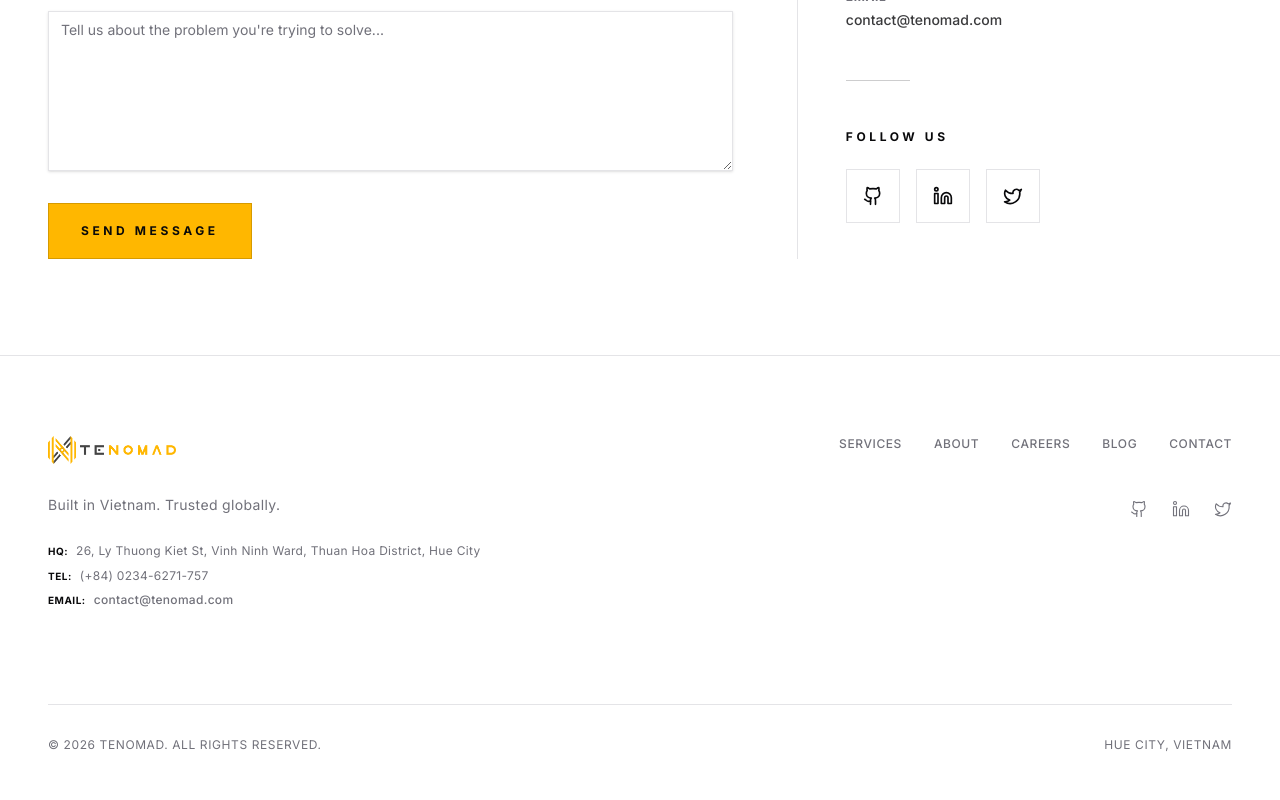
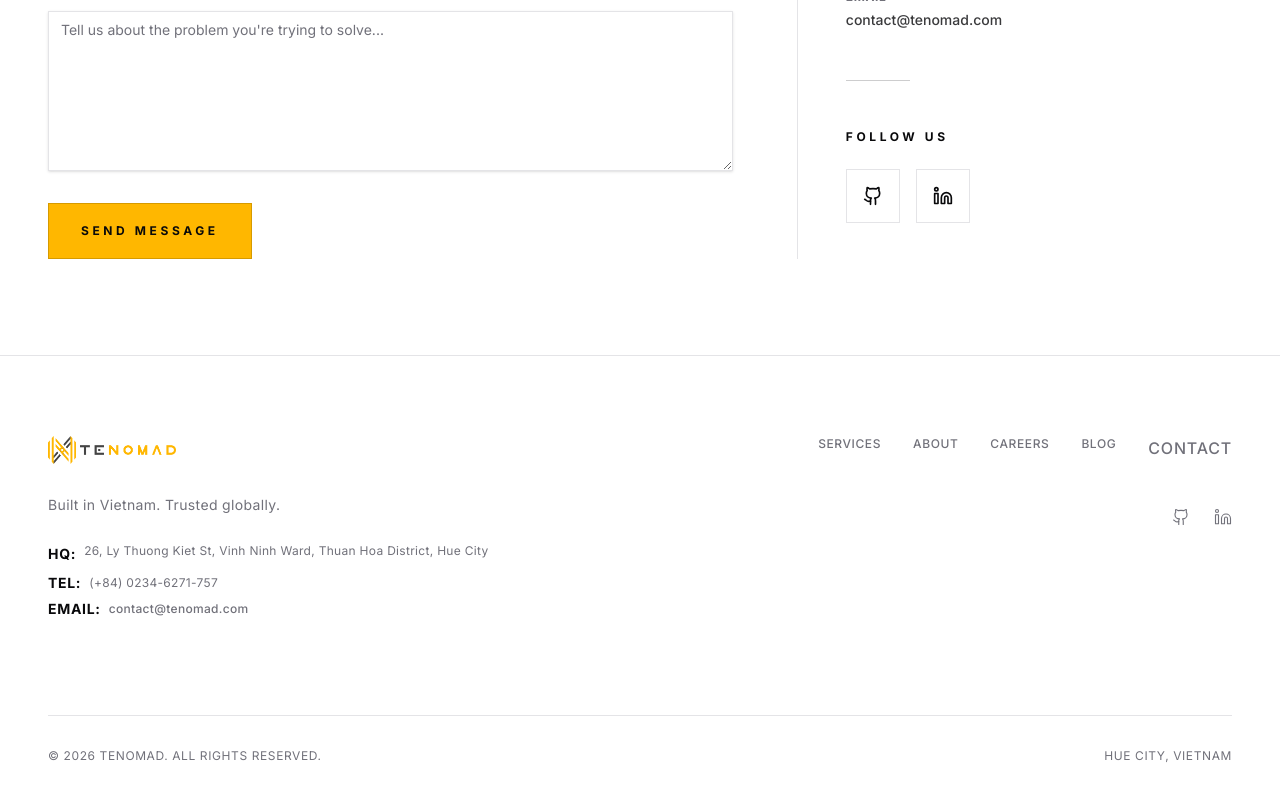
Before and after one commit to tnm-sangtao/Tenomad-Landingpage, a React (Vite) app: page /contact in a window 1280 px wide. Shown: the part 582-1382 px from the top of the page. Built offline with nearby package versions, Linux system fonts and the light colour scheme.

Commit message:
chore(ui): remove all twitter references from footer and contact pages

```diff
--- a/src/components/layout/Footer.tsx
+++ b/src/components/layout/Footer.tsx
@@ -1,5 +1,5 @@
 import { Link } from "wouter";
-import { Github, Linkedin, Twitter } from "lucide-react";
+import { Github, Linkedin } from "lucide-react";
 
 export default function Footer() {
   return (
@@ -25,15 +25,15 @@ export default function Footer() {
             {/* Contact Information */}
             <div className="space-y-2 text-xs text-muted-foreground font-light tracking-wide">
               <p className="flex items-start gap-2 leading-relaxed">
-                <span className="font-bold text-[10px] uppercase tracking-wider text-foreground shrink-0 mt-0.5">HQ:</span>
+                <span className="font-bold text-[14px] uppercase tracking-wider text-foreground shrink-0 mt-0.5">HQ:</span>
                 <span>26, Ly Thuong Kiet St, Vinh Ninh Ward, Thuan Hoa District, Hue City</span>
               </p>
               <p className="flex items-center gap-2">
-                <span className="font-bold text-[10px] uppercase tracking-wider text-foreground shrink-0">Tel:</span>
+                <span className="font-bold text-[14px] uppercase tracking-wider text-foreground shrink-0">Tel:</span>
                 <span>(+84) 0234-6271-757</span>
               </p>
               <p className="flex items-center gap-2">
-                <span className="font-bold text-[10px] uppercase tracking-wider text-foreground shrink-0">Email:</span>
+                <span className="font-bold text-[14px] uppercase tracking-wider text-foreground shrink-0">Email:</span>
                 <a href="mailto:contact@tenomad.com" className="hover:text-foreground transition-colors font-medium">contact@tenomad.com</a>
               </p>
             </div>
@@ -45,7 +45,7 @@ export default function Footer() {
               <Link href="/about" className="text-xs uppercase tracking-wider text-muted-foreground hover:text-foreground transition-colors font-medium">About</Link>
               <Link href="/careers" className="text-xs uppercase tracking-wider text-muted-foreground hover:text-foreground transition-colors font-medium">Careers</Link>
               <Link href="/blog" className="text-xs uppercase tracking-wider text-muted-foreground hover:text-foreground transition-colors font-medium">Blog</Link>
-              <Link href="/contact" className="text-xs uppercase tracking-wider text-muted-foreground hover:text-foreground transition-colors font-medium">Contact</Link>
+              <Link href="/contact" className="text-s uppercase tracking-wider text-muted-foreground hover:text-foreground transition-colors font-medium">Contact</Link>
             </div>
 
             <div className="flex gap-6">
@@ -55,9 +55,7 @@ export default function Footer() {
               <a href="https://linkedin.com" target="_blank" rel="noopener noreferrer" className="text-muted-foreground hover:text-foreground transition-colors" aria-label="LinkedIn">
                 <Linkedin size={18} strokeWidth={1.5} />
               </a>
-              <a href="https://twitter.com" target="_blank" rel="noopener noreferrer" className="text-muted-foreground hover:text-foreground transition-colors" aria-label="X (Twitter)">
-                <Twitter size={18} strokeWidth={1.5} />
-              </a>
+
             </div>
           </div>
         </div>
--- a/src/pages/Contact.tsx
+++ b/src/pages/Contact.tsx
@@ -8,7 +8,7 @@ import { Input } from "@/components/ui/input";
 import { Textarea } from "@/components/ui/textarea";
 import { Button } from "@/components/ui/button";
 import { Select, SelectContent, SelectItem, SelectTrigger, SelectValue } from "@/components/ui/select";
-import { Github, Linkedin, Twitter } from "lucide-react";
+import { Github, Linkedin } from "lucide-react";
 import { motion, AnimatePresence } from "framer-motion";
 
 const formSchema = z.object({
@@ -220,9 +220,7 @@ export default function Contact() {
               <a href="#" className="text-foreground hover:text-background hover:bg-foreground transition-colors bg-background border border-border p-4 rounded-none">
                 <Linkedin size={20} />
               </a>
-              <a href="#" className="text-foreground hover:text-background hover:bg-foreground transition-colors bg-background border border-border p-4 rounded-none">
-                <Twitter size={20} />
-              </a>
+
             </div>
           </div>
 
```
